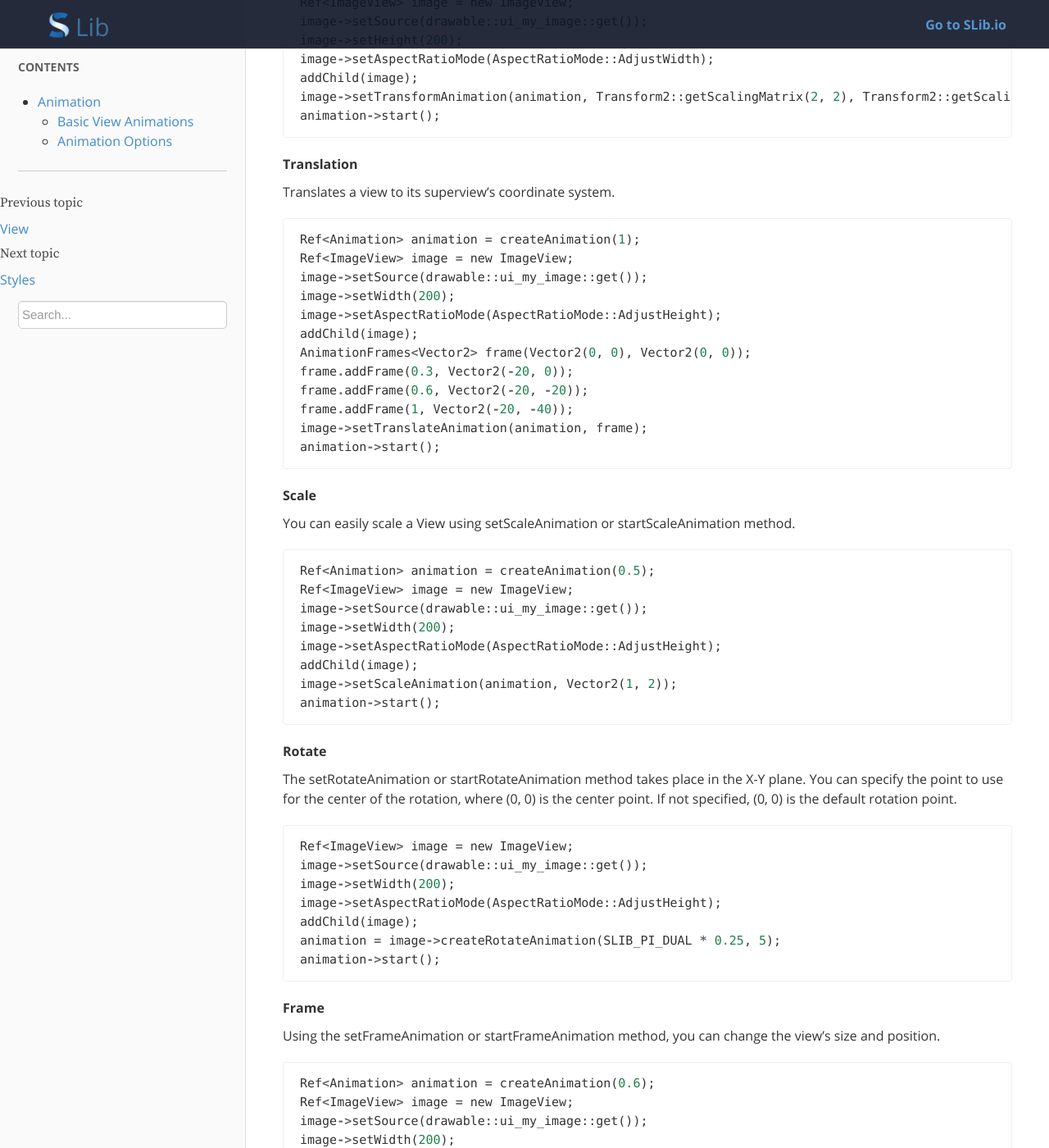
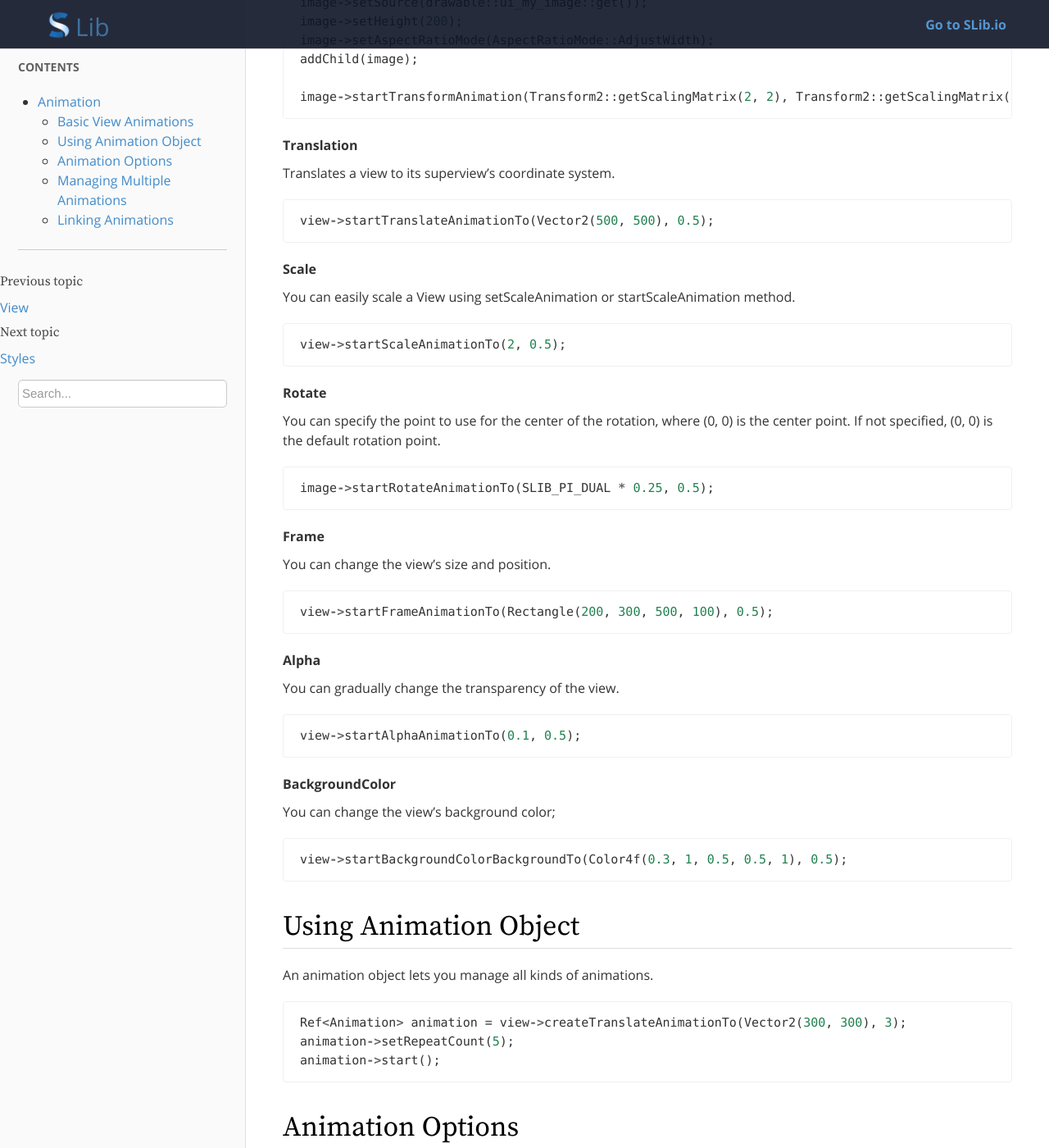
Before and after one commit to SLIBIO/SLib-Doc, a Sphinx documentation site: the page built from source/Guides/UserInterface/Animation/Index.rst, in a window 1280 px wide and 1400 px high, scrolled down 524 px. Shown: the whole window at 82% size. Built offline with Sphinx 7.4.7, drawn with Linux system fonts in a browser that asks for light colours; some of the changed text lies outside the part shown.

Commit message:
Updated UserInterface/Animation

```diff
--- a/source/Guides/UserInterface/Animation/Index.rst
+++ b/source/Guides/UserInterface/Animation/Index.rst
@@ -16,14 +16,13 @@ With transformation, you can scale, rotate, or translate the view. Transformatio
 
 ::
 
-   Ref<Animation> animation = createAnimation(1);
    Ref<ImageView> image = new ImageView;
    image->setSource(drawable::ui_my_image::get());
    image->setHeight(200);
    image->setAspectRatioMode(AspectRatioMode::AdjustWidth);
    addChild(image);
-   image->setTransformAnimation(animation, Transform2::getScalingMatrix(2, 2), Transform2::getScalingMatrix(1, 1));
-   animation->start();
+
+   image->startTransformAnimation(Transform2::getScalingMatrix(2, 2), Transform2::getScalingMatrix(1, 1), 0.5);
 
 **Translation**
 
@@ -31,18 +30,7 @@ Translates a view to its superview's coordinate system.
 
 ::
 
-   Ref<Animation> animation = createAnimation(1);
-   Ref<ImageView> image = new ImageView;
-   image->setSource(drawable::ui_my_image::get());
-   image->setWidth(200);
-   image->setAspectRatioMode(AspectRatioMode::AdjustHeight);
-   addChild(image);
-   AnimationFrames<Vector2> frame(Vector2(0, 0), Vector2(0, 0));
-   frame.addFrame(0.3, Vector2(-20, 0));
-   frame.addFrame(0.6, Vector2(-20, -20));
-   frame.addFrame(1, Vector2(-20, -40));
-   image->setTranslateAnimation(animation, frame);
-   animation->start();
+   view->startTranslateAnimationTo(Vector2(500, 500), 0.5);
 
 **Scale**
 
@@ -50,74 +38,62 @@ You can easily scale a View using setScaleAnimation or startScaleAnimation metho
 
 ::
 
-   Ref<Animation> animation = createAnimation(0.5);
-   Ref<ImageView> image = new ImageView;
-   image->setSource(drawable::ui_my_image::get());
-   image->setWidth(200);
-   image->setAspectRatioMode(AspectRatioMode::AdjustHeight);
-   addChild(image);
-   image->setScaleAnimation(animation, Vector2(1, 2));
-   animation->start();
+   view->startScaleAnimationTo(2, 0.5);
 
 **Rotate**
 
-The setRotateAnimation or startRotateAnimation method takes place in the X-Y plane. You can specify the point to use for the center of the rotation, where (0, 0) is the center point.
+You can specify the point to use for the center of the rotation, where (0, 0) is the center point.
 If not specified, (0, 0) is the default rotation point.
 
 ::
 
-   Ref<ImageView> image = new ImageView;
-   image->setSource(drawable::ui_my_image::get());
-   image->setWidth(200);
-   image->setAspectRatioMode(AspectRatioMode::AdjustHeight);
-   addChild(image);
-   animation = image->createRotateAnimation(SLIB_PI_DUAL * 0.25, 5);
-   animation->start();
+   image->startRotateAnimationTo(SLIB_PI_DUAL * 0.25, 0.5);
 
 **Frame**
 
-Using the setFrameAnimation or startFrameAnimation method, you can change the view's size and position.
+You can change the view's size and position.
 
 ::
 
-   Ref<Animation> animation = createAnimation(0.6);
-   Ref<ImageView> image = new ImageView;
-   image->setSource(drawable::ui_my_image::get());
-   image->setWidth(200);
-   image->setAspectRatioMode(AspectRatioMode::AdjustHeight);
-   image->setPosition(300, 300);
-   addChild(image);
-   image->setFrameAnimation(animation, Rectangle(200, 300, 500, 100));
-   animation->start();
+   view->startFrameAnimationTo(Rectangle(200, 300, 500, 100), 0.5);
 
 **Alpha**
 
-Using the setAlphaAnimation or startAlphaAnimation method, you can gradually change the transparency of the view.
+You can gradually change the transparency of the view.
 
 ::
 
-   Ref<ImageView> image = new ImageView;
-   image->setSource(drawable::ui_my_image::get());
-   image->setWidth(200);
-   image->setAspectRatioMode(AspectRatioMode::AdjustHeight);
-   addChild(image);
-   image->startAlphaAnimation(0.1, 5);
+   view->startAlphaAnimationTo(0.1, 0.5);
 
 **BackgroundColor**
 
-Using the setBackgroundColorAnimation or startBackgroundColorBackground method, you can change the view's background color;
+You can change the view's background color;
 
 ::
 
-   Ref<View> v = new View;
-   v->setWidth(200);
-   v->setHeight(200);
-   v->setBackgroundColor(Color::Red);
-   addChild(v);
-   v->startBackgroundColorBackground(Color4f(0.3, 1, 0.5, 0.5, 1), 0.5);
+   view->startBackgroundColorBackgroundTo(Color4f(0.3, 1, 0.5, 0.5, 1), 0.5);
+
+Using Animation Object
+------------------------
+
+An animation object lets you manage all kinds of animations.
+
+::
+
+   Ref<Animation> animation = view->createTranslateAnimationTo(Vector2(300, 300), 3);
+   animation->setRepeatCount(5);
+   animation->start();
 
 Animation Options
 ------------------
+
+You can specify varies options for animation in the params of startAnimation method.
+
+::
+
+   view->startAlphaAnimationTo(0.3, 0.5, [](){
+       UI::alert("Animation completed");
+   }, AnimationCurve::EaseOut, AnimationFlags::Repeat | AnimationFlags::AutoReverse);
 
 **Repeating**
 
@@ -125,12 +101,12 @@ Use setRepeatForever, setRepeatCount, setAutoReverse methods to set the number o
 
 ::
 
-   Ref<Animation> animation1 = createAnimation(2);
+   Ref<Animation> animation1 = view->createAnimation(2);
    animation1->setRepeatCount(5); // Repeats animation1 for 5 times.
    animation1->setAutoReverse(); // animation1 runs in reverse at the end of each complete cycle.
    ...
 
-   Ref<Animation> animation2 = createAnimation(2);
+   Ref<Animation> animation2 = view->createAnimation(2);
    animation2->setRepeatForever(); // Repeats animation2 forever.
    ...
 
@@ -140,11 +116,46 @@ Specifies the supported animation curves.
 
 ::
 
-   Ref<View> v = new View;
-   v->setWidth(200);
-   v->setHeight(200);
-   v->setBackgroundColor(Color::Red);
-   addChild(v);
-   v->startBackgroundColorBackground(Color4f(0.3, 1, 0.5, 0.5, 1) , 5, [](){
+   Ref<Animation> animation = view->createAnimation(2);
+   animation->setAnimationCurve(AnimationCurve::Bounce);
+   ...
+
+Managing Multiple Animations
+-----------------------------
+
+You can manage multiple animation objects using an animation object.
+
+::
+
+   Ref<Animation> animation = createAnimation(0.5);
+   animation->setRepeatForever(true);
+
+   view1->setTranslateAnimation(animation, Vector2(300, 300));
+   view2->setScaleAnimation(animation, 2);
+   view3->setFrameAnimation(animation, Rectangle(200, 300, 500, 100));
+
+   animation->start();
+   animation->setOnStop([](){
        UI::alert("Animation completed");
-   }, AnimationCurve::EaseOut);
+   });
+
+Linking Animations
+-------------------
+
+You can link several animations in series.
+
+::
+
+   Ref<Animation> animation1 = createAnimation(0.5);
+   ...
+
+   Ref<Animation> animation2 = createAnimation(1);
+   ...
+
+   Ref<Animation> animation3 = createAnimation(1.5);
+   ...
+
+   animation1->linkAnimation(animation2);
+   animation2->linkAnimation(animation3);
+
+   animation1->start();
```
